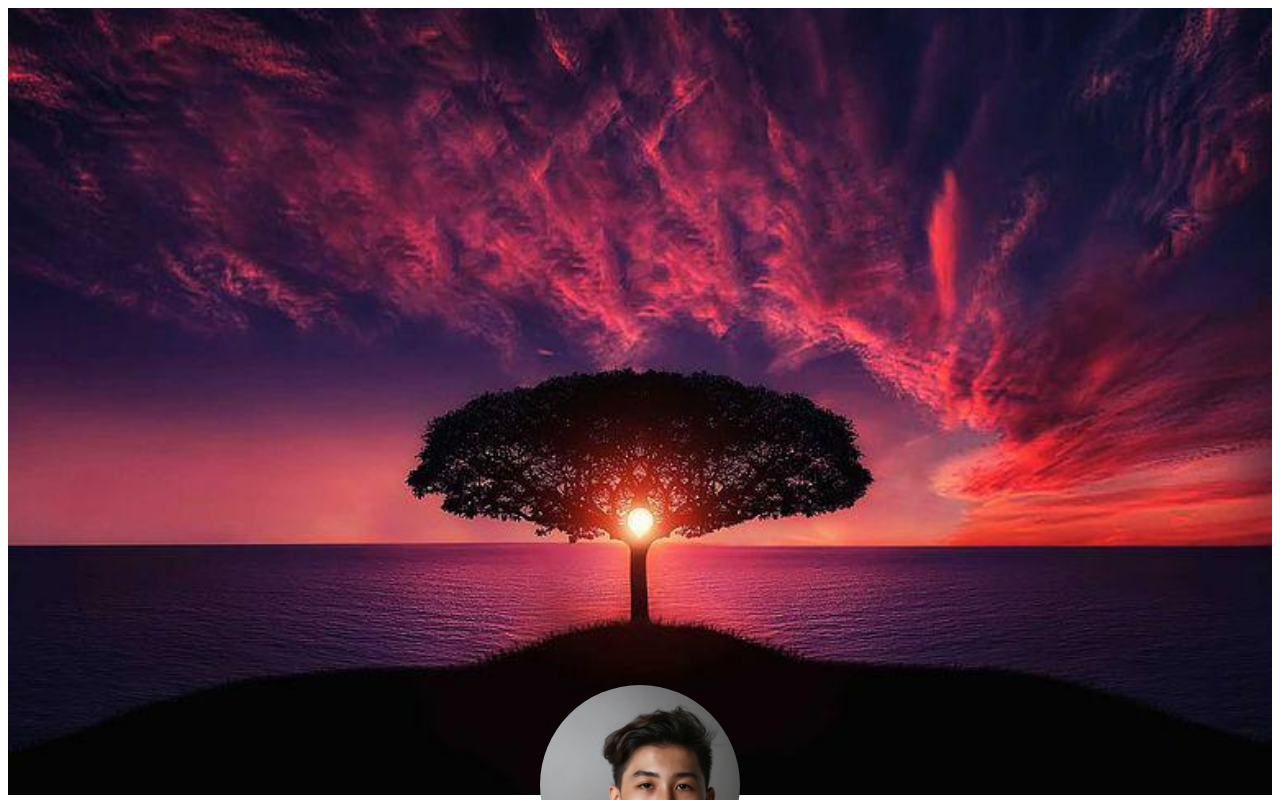
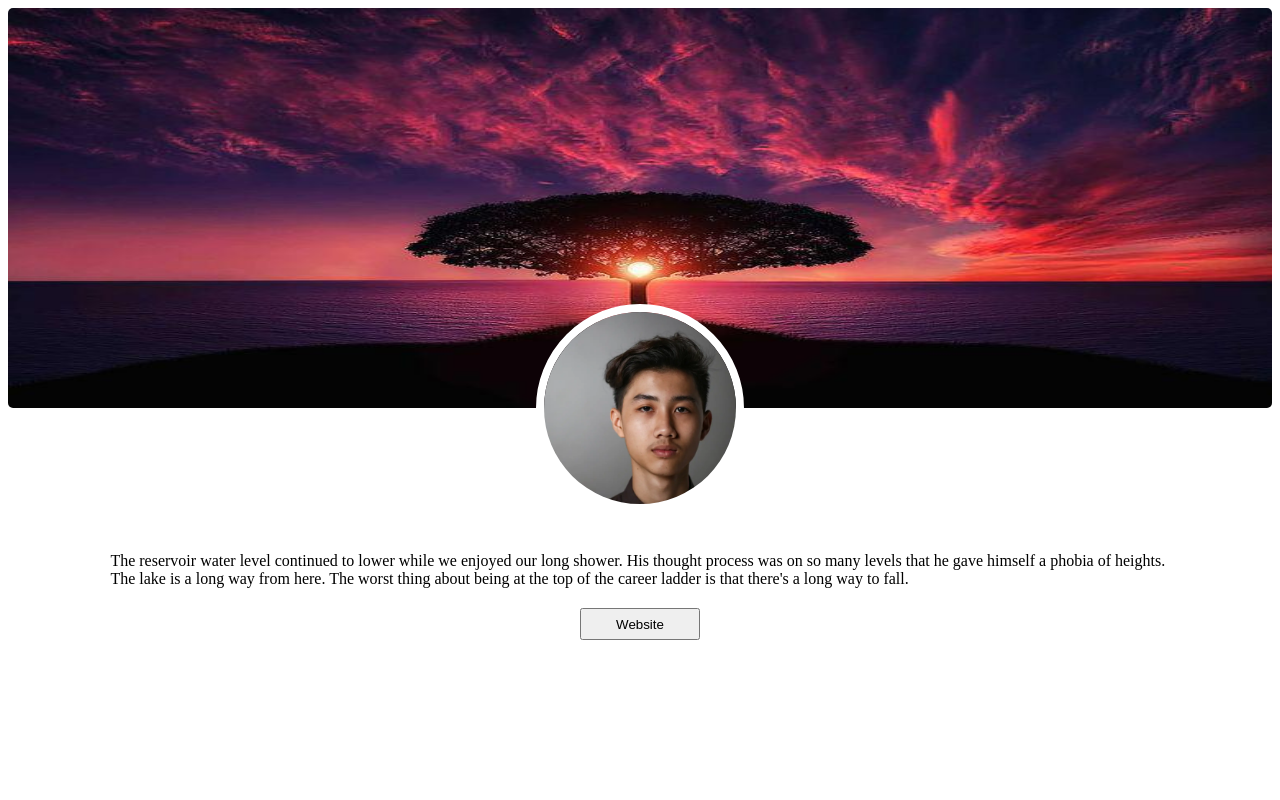
Before and after one commit to FireBird1998/Business-Card, a Vue app: page / in a window 1280 px wide. Shown: the top 800 px of the page. Built offline with nearby package versions, Linux system fonts and the light colour scheme.

Commit message:
Profile section modification

```diff
--- a/public/index.html
+++ b/public/index.html
@@ -1,5 +1,5 @@
 <!DOCTYPE html>
-<html lang="">
+<html lang="en">
   <head>
     <meta charset="utf-8">
     <meta http-equiv="X-UA-Compatible" content="IE=edge">
--- a/src/components/Header.vue
+++ b/src/components/Header.vue
@@ -1,7 +1,9 @@
 <template>
     <div class="headerContainer">
         <img src="../assets/tree-736885__480.jpg" class="backgroundImage">
+        <div class="profilePicContainer">
         <img src="../assets/profile_pic.webp" class="profilePic">
+        </div>
     </div>
 </template>
 
@@ -12,20 +14,33 @@ export default {
 </script>
 
 <style scoped>
+html{
+    font-size: 10px;
+
+}
 .headerContainer {
     display: flex;
     flex-direction: column;
     justify-content: center;
+    align-content: center;
+}
+.profilePicContainer{
+    display: flex;
+    align-content: center;
+    justify-content: center;
+    padding: 0.5rem;
+    margin-top: -7rem;
 }
 .profilePic {
-    height: 200px;
-    width: 200px;
-    align-self: center;
-    margin-top: -110px;
-    border-radius: 100px;
+    height: 12rem;
+    width: auto;
+    border-radius: 10rem;
+    border: 0.5rem solid rgb(255, 255, 255);
 }
 .backgroundImage {
     height: auto;
     width: auto;
+    border-radius: 5px;
+    max-height: 400px;
 }
 </style>
```
